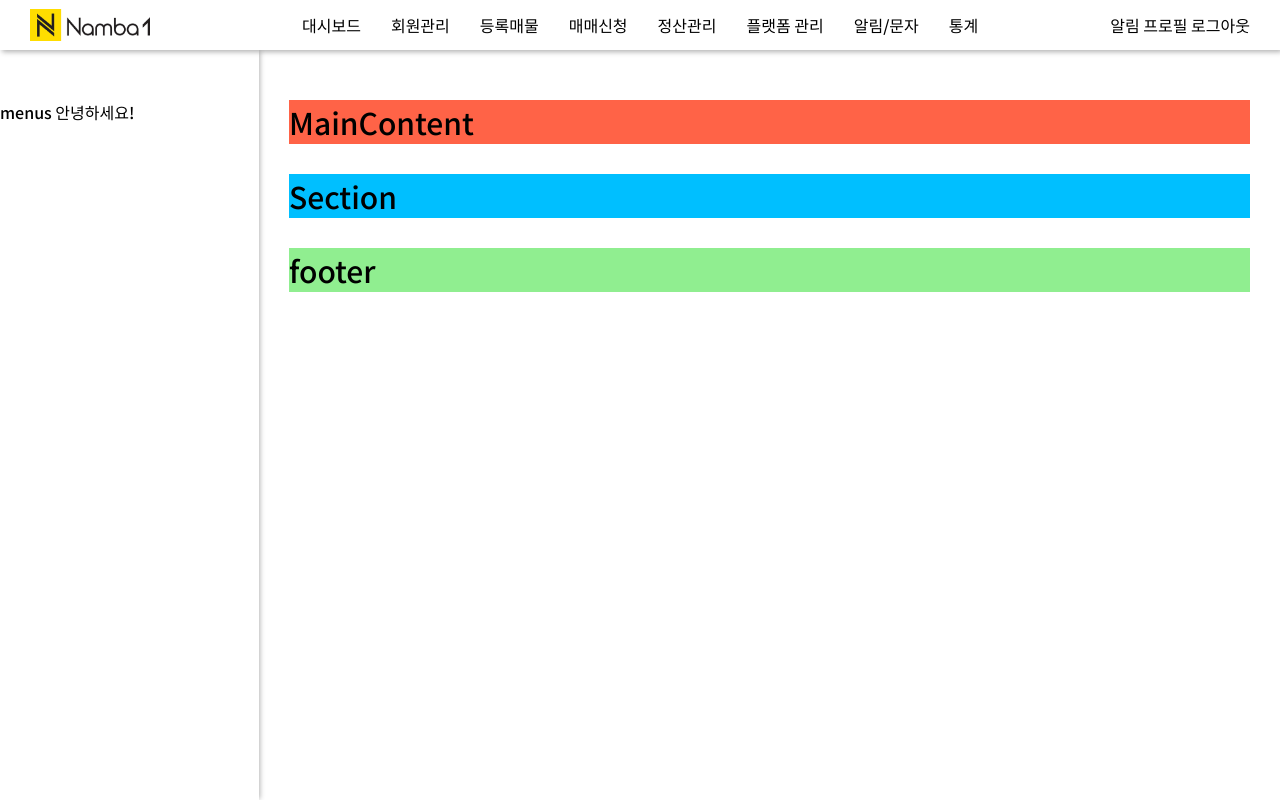
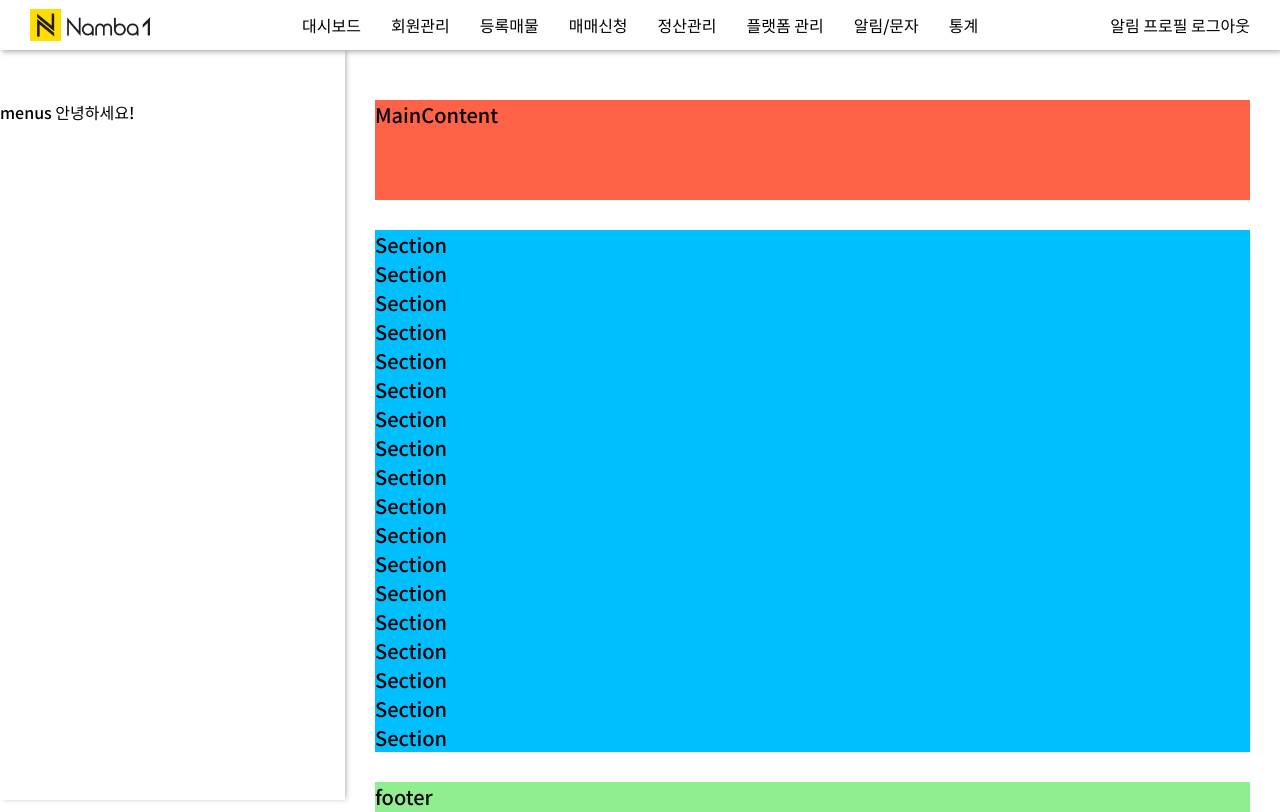
Before and after one commit to hojuncha997/namba1-admin, a React (Create React App) app: page / in a window 1280 px wide. Built offline with nearby package versions, Linux system fonts and the light colour scheme.

Commit message:
메인 헤더 섹션 푸터 구분

```diff
--- a/src/components/MainContent/MainContent.js
+++ b/src/components/MainContent/MainContent.js
@@ -7,10 +7,10 @@ const MainContentStyle = styled.div`
   /* min-height: 600px; */
   order: 2;
   overflow-y: auto;
-  margin-left: 30px;
+  margin-left: 375px;
   margin-right: 30px;
   margin-top: 50px;
-  font-size: 30px;
+  font-size: 20px;
 `;
 
 const MainContentWrapper = styled.div`
@@ -22,15 +22,22 @@ const MainContentWrapper = styled.div`
 `;
 
 const MainContentHeaderStyle = styled.div`
+  height: 100px;
   background-color: tomato;
   margin-bottom: 30px;
 `;
 const MainContentSectionStyle = styled.section`
+  display: flex; // 또는 grid
+  flex-direction: column;
+  overflow-y: auto; // 내용이 많을 경우 스크롤
+
   background-color: deepskyblue;
   margin-bottom: 30px;
 `;
 const MainContentFooterStyle = styled.div`
   background-color: lightgreen;
+  // position: fixed;
+  height: 30px;
 `;
 
 const MainContent = ({ children }) => {
@@ -41,7 +48,26 @@ const MainContent = ({ children }) => {
           {/* <div>{children}</div> */}
           {/* <Login></Login> */}
           <MainContentHeaderStyle>{children}</MainContentHeaderStyle>
-          <MainContentSectionStyle>Section</MainContentSectionStyle>
+          <MainContentSectionStyle>
+            <div>Section</div>
+            <div>Section</div>
+            <div>Section</div>
+            <div>Section</div>
+            <div>Section</div>
+            <div>Section</div>
+            <div>Section</div>
+            <div>Section</div>
+            <div>Section</div>
+            <div>Section</div>
+            <div>Section</div>
+            <div>Section</div>
+            <div>Section</div>
+            <div>Section</div>
+            <div>Section</div>
+            <div>Section</div>
+            <div>Section</div>
+            <div>Section</div>
+          </MainContentSectionStyle>
           <MainContentFooterStyle>footer</MainContentFooterStyle>
         </MainContentWrapper>
       </MainContentStyle>
--- a/src/components/sidebar/Sidebar.js
+++ b/src/components/sidebar/Sidebar.js
@@ -11,7 +11,8 @@ const SidebarStyle = styled.aside`
   z-index: 99;
   padding-top: 50px;
   font-size: 1rem;
-  //   position: fixed;
+  position: fixed;
+  left: 0;
 `;
 
 const Sidebar = ({ menus }) => {
```
